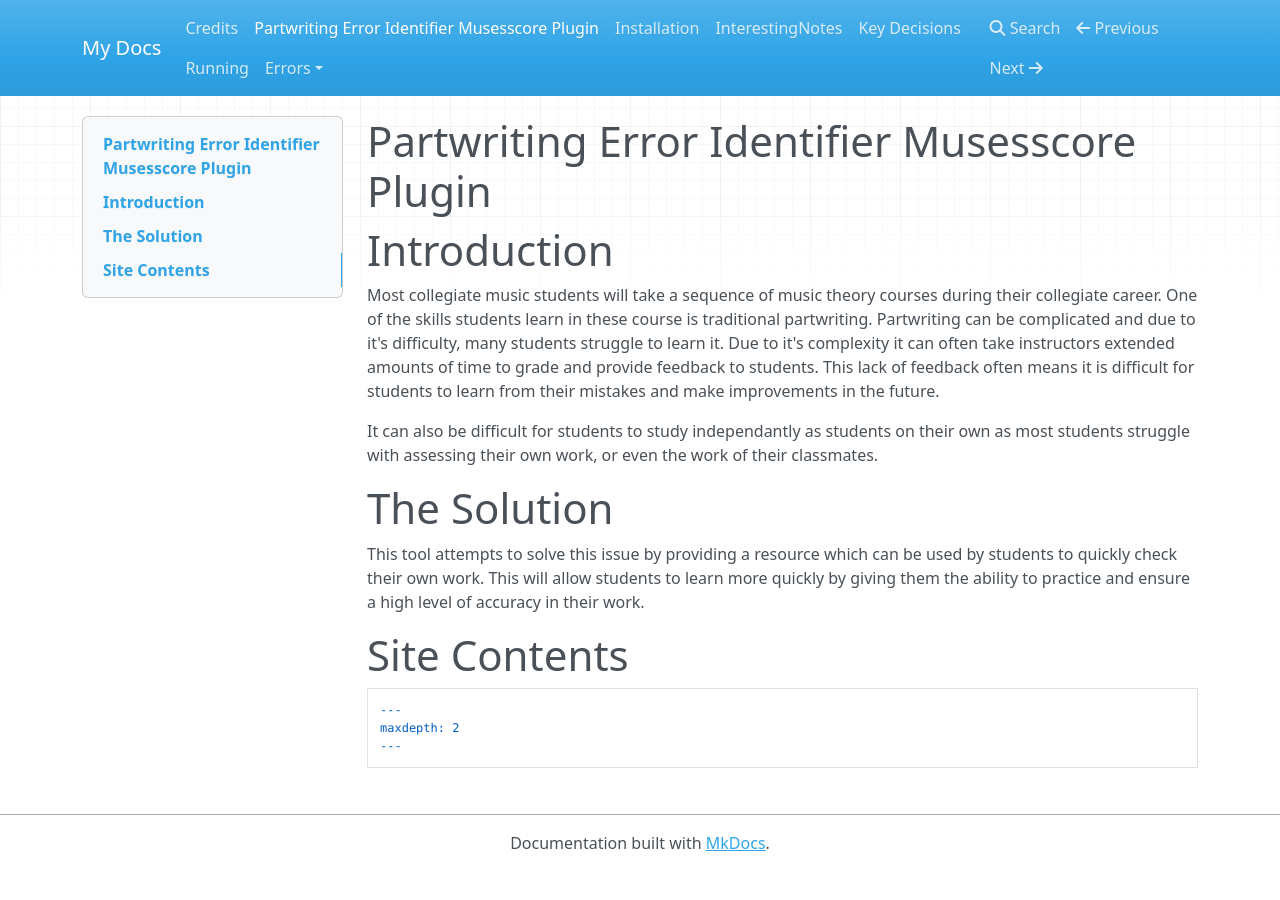
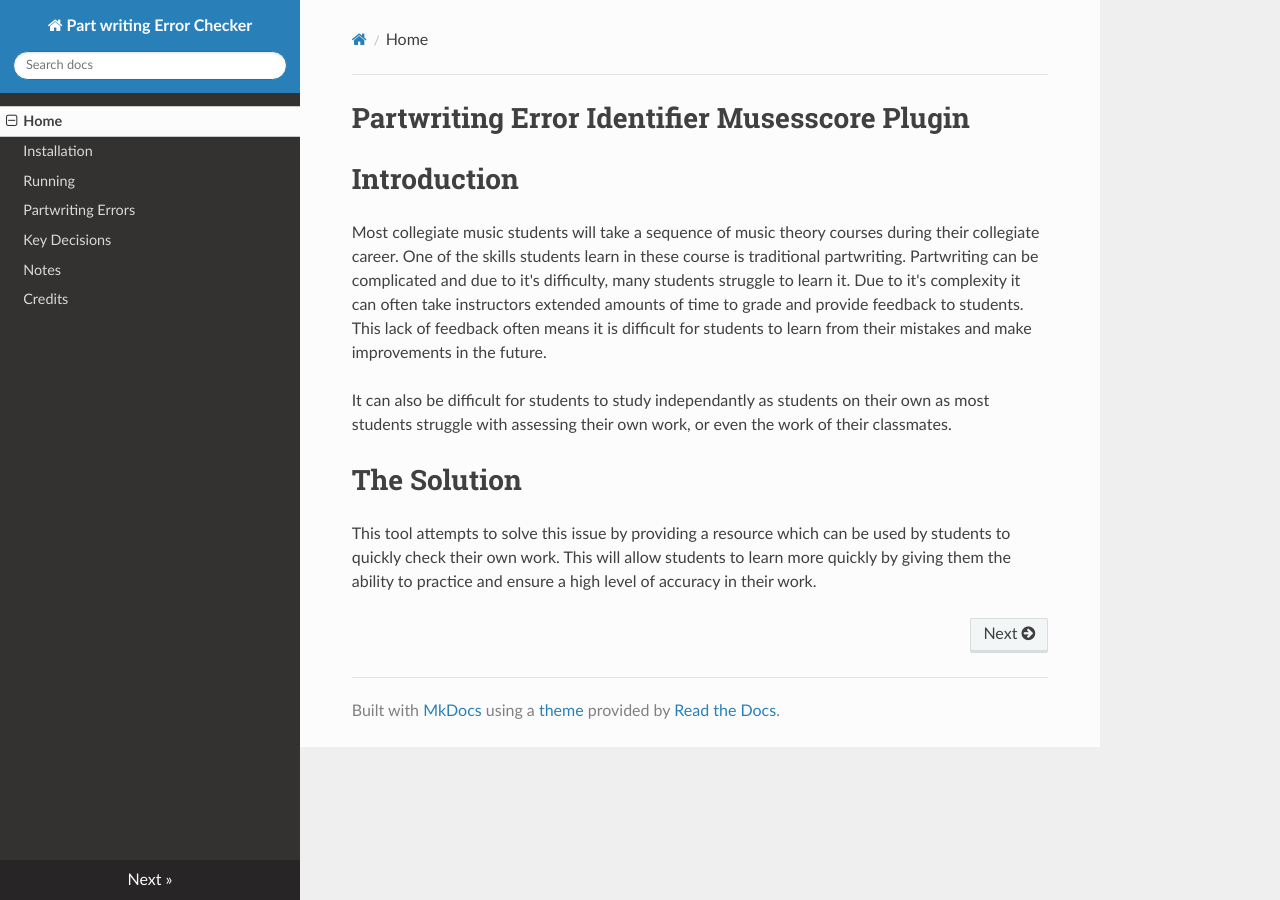
Before and after one commit to Jedimaster4559/PartwritingErrorChecker, an MkDocs documentation site: the page built from docs/Index.md, in a window 1280 px wide. Built offline with MkDocs 1.6.1, drawn with Linux system fonts in a browser that asks for light colours; nearby versions of some CDN libraries.

````diff
--- a/docs/Index.md
+++ b/docs/Index.md
@@ -7,10 +7,3 @@ It can also be difficult for students to study independantly as students on thei
 
 # The Solution
 This tool attempts to solve this issue by providing a resource which can be used by students to quickly check their own work. This will allow students to learn more quickly by giving them the ability to practice and ensure a high level of accuracy in their work.
-
-# Site Contents
-```{toctree}
----
-maxdepth: 2
----
-```
--- a/mkdocs.yml
+++ b/mkdocs.yml
@@ -1 +1,10 @@
-site_name: My Docs
+site_name: Part writing Error Checker
+nav:
+    - Home: 'Index.md'
+    - Installation: 'Installation.md'
+    - Running: 'Running.md'
+    - Partwriting Errors: '/Errors/'
+    - Key Decisions: 'KeyDecisions.md'
+    - Notes: 'InterestingNotes.md'
+    - Credits: 'Credits.md'
+theme: readthedocs
````
